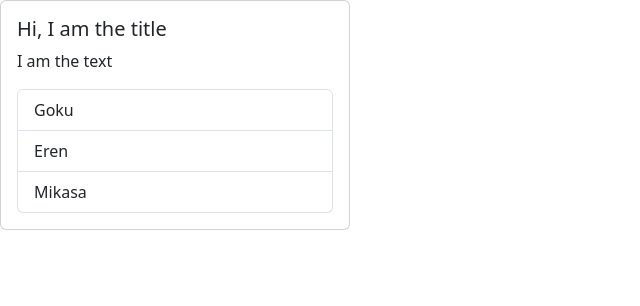
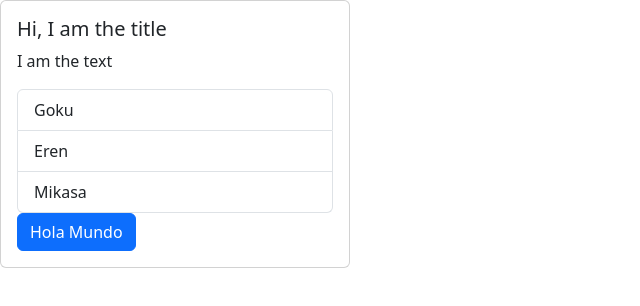
Before and after one commit to Brock808/React-Exercises, a React (Vite) app in the folder react-project/: page / in a window 1280 px wide. Shown: the top 306 px of the page, without its empty margins (0-640 px from the left). Built offline with nearby package versions, Linux system fonts and the light colour scheme; the HTML template or start-up script is replaced by a standard one.

Commit message:
feat: Exercice change button with children

```diff
--- a/react-project/src/App.tsx
+++ b/react-project/src/App.tsx
@@ -1,15 +1,23 @@
 import Card, { CardBody } from "./components/Card";
 import List from "./components/List";
+import Button from "./components/Button";
+import { useState } from "react";
 
 function App() {
   const list = ["Goku", "Eren", "Mikasa"];
   const handleSelect = (element: string) => {
     console.log("imprimiendo " + element);
   };
+  const [isLoading, setIsLoading] = useState(false);
+  const handleClick = () => setIsLoading(!isLoading);
+
   return (
     <Card>
       <CardBody title="Hi, I am the title" text="I am the text" />
       <List data={list} onSelect={handleSelect} />
+      <Button isLoading={isLoading} onClick={handleClick}>
+        Hola Mundo
+      </Button>
     </Card>
   );
 }
--- /dev/null
+++ b/react-project/src/components/Button.tsx
@@ -0,0 +1,20 @@
+import { useState, type ReactNode } from "react";
+
+type ButtonProps = {
+  children: ReactNode;
+  isLoading: boolean;
+  onClick: () => void;
+};
+
+function Button({ children, isLoading, onClick }: ButtonProps) {
+  return (
+    <button
+      onClick={onClick}
+      disabled={isLoading}
+      className={`btn btn-${isLoading ? "secondary" : "primary"}`}
+    >
+      {isLoading ? "Cargando..." : children}
+    </button>
+  );
+}
+export default Button;
```
